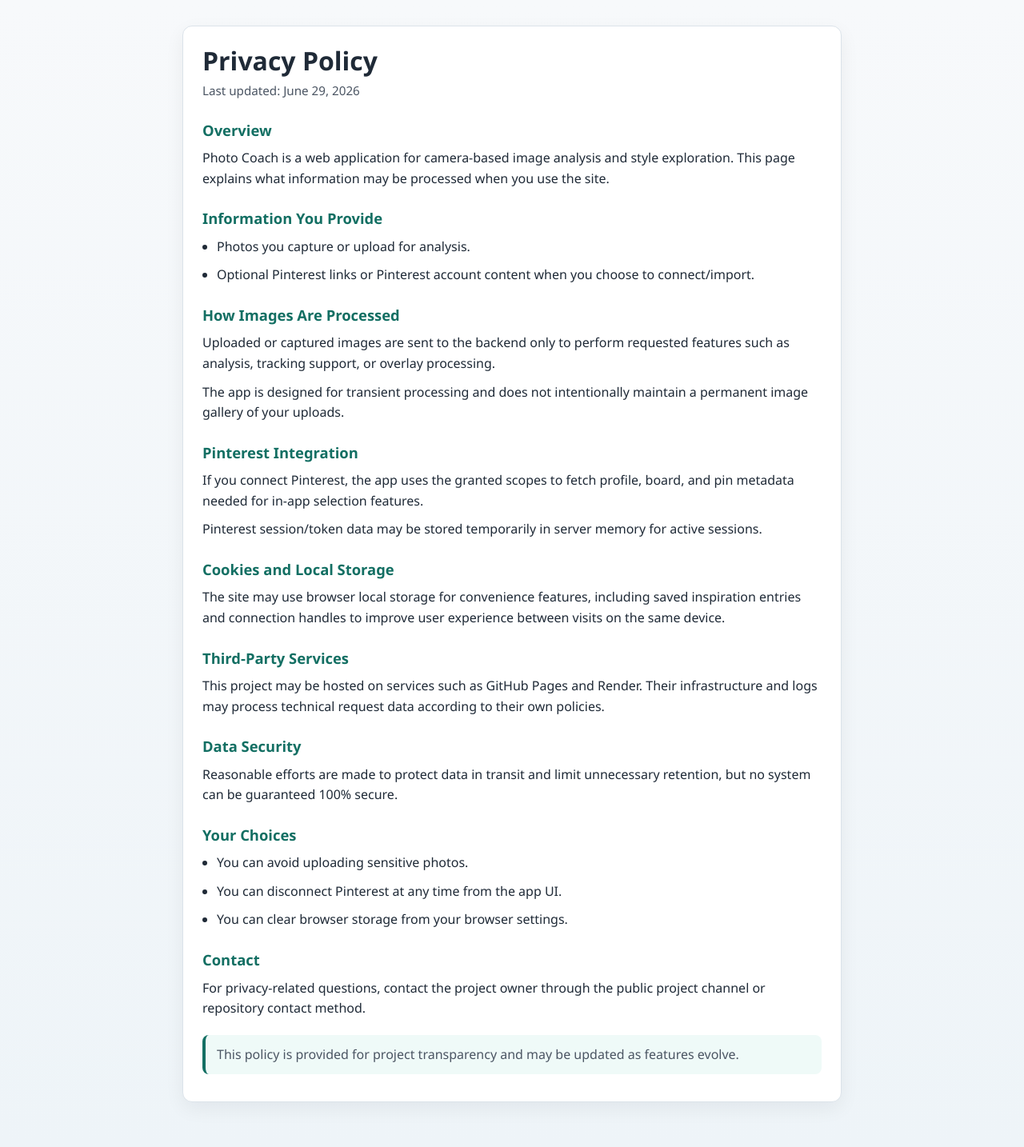
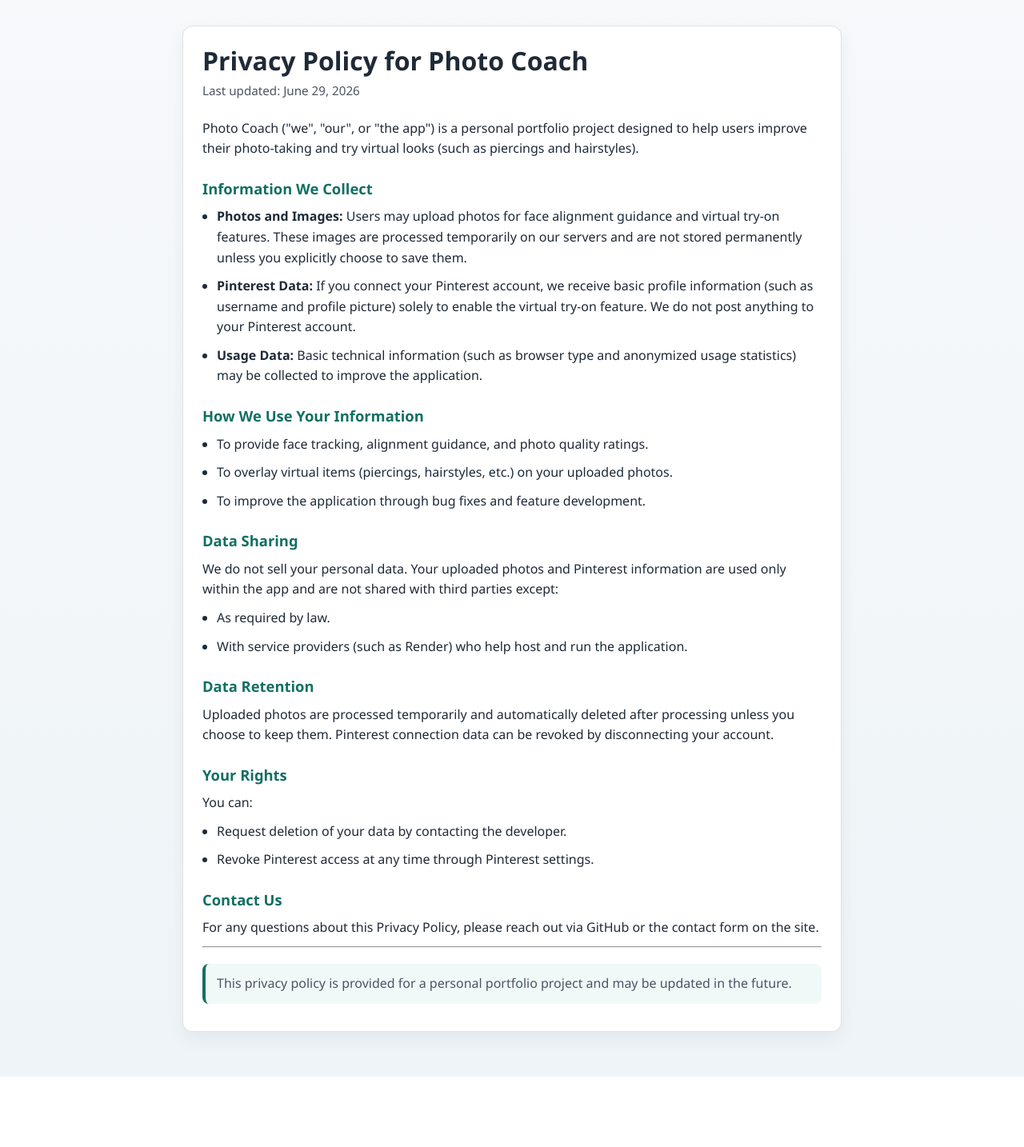
Before and after one commit to SoshBigRed22/Photo_Coach, a Flask app: template templates/privacy-policy.html in a window 1280 px wide. Shown: the whole page at 80% size. After the commit the page ends 1346 px from the top, so only its background shows below. Run offline with Flask 3, Linux system fonts and the light colour scheme; the template is opened without the code that fills it, so the values that code supplies are empty.

Commit message:
Revise privacy policy for Photo Coach application
Updated the privacy policy to reflect new features and data handling practices.

```diff
--- a/templates/privacy-policy.html
+++ b/templates/privacy-policy.html
@@ -86,73 +86,68 @@
 <body>
   <main class="wrap">
     <article class="card">
-      <h1>Privacy Policy</h1>
+      <h1>Privacy Policy for Photo Coach</h1>
       <p class="updated">Last updated: June 29, 2026</p>
 
-      <h2>Overview</h2>
       <p>
-        Photo Coach is a web application for camera-based image analysis and style exploration. This page explains
-        what information may be processed when you use the site.
+        Photo Coach ("we", "our", or "the app") is a personal portfolio project designed to help users improve
+        their photo-taking and try virtual looks (such as piercings and hairstyles).
       </p>
 
-      <h2>Information You Provide</h2>
+      <h2>Information We Collect</h2>
       <ul>
-        <li>Photos you capture or upload for analysis.</li>
-        <li>Optional Pinterest links or Pinterest account content when you choose to connect/import.</li>
+        <li>
+          <strong>Photos and Images:</strong> Users may upload photos for face alignment guidance and virtual try-on
+          features. These images are processed temporarily on our servers and are not stored permanently unless you
+          explicitly choose to save them.
+        </li>
+        <li>
+          <strong>Pinterest Data:</strong> If you connect your Pinterest account, we receive basic profile information
+          (such as username and profile picture) solely to enable the virtual try-on feature. We do not post anything
+          to your Pinterest account.
+        </li>
+        <li>
+          <strong>Usage Data:</strong> Basic technical information (such as browser type and anonymized usage
+          statistics) may be collected to improve the application.
+        </li>
       </ul>
 
-      <h2>How Images Are Processed</h2>
+      <h2>How We Use Your Information</h2>
+      <ul>
+        <li>To provide face tracking, alignment guidance, and photo quality ratings.</li>
+        <li>To overlay virtual items (piercings, hairstyles, etc.) on your uploaded photos.</li>
+        <li>To improve the application through bug fixes and feature development.</li>
+      </ul>
+
+      <h2>Data Sharing</h2>
+      <p>We do not sell your personal data. Your uploaded photos and Pinterest information are used only within the app and are not shared with third parties except:</p>
+      <ul>
+        <li>As required by law.</li>
+        <li>With service providers (such as Render) who help host and run the application.</li>
+      </ul>
+
+      <h2>Data Retention</h2>
       <p>
-        Uploaded or captured images are sent to the backend only to perform requested features such as analysis,
-        tracking support, or overlay processing.
-      </p>
-      <p>
-        The app is designed for transient processing and does not intentionally maintain a permanent image gallery
-        of your uploads.
+        Uploaded photos are processed temporarily and automatically deleted after processing unless you choose to keep
+        them. Pinterest connection data can be revoked by disconnecting your account.
       </p>
 
-      <h2>Pinterest Integration</h2>
+      <h2>Your Rights</h2>
+      <p>You can:</p>
+      <ul>
+        <li>Request deletion of your data by contacting the developer.</li>
+        <li>Revoke Pinterest access at any time through Pinterest settings.</li>
+      </ul>
+
+      <h2>Contact Us</h2>
       <p>
-        If you connect Pinterest, the app uses the granted scopes to fetch profile, board, and pin metadata needed
-        for in-app selection features.
-      </p>
-      <p>
-        Pinterest session/token data may be stored temporarily in server memory for active sessions.
+        For any questions about this Privacy Policy, please reach out via GitHub or the contact form on the site.
       </p>
 
-      <h2>Cookies and Local Storage</h2>
-      <p>
-        The site may use browser local storage for convenience features, including saved inspiration entries and
-        connection handles to improve user experience between visits on the same device.
-      </p>
-
-      <h2>Third-Party Services</h2>
-      <p>
-        This project may be hosted on services such as GitHub Pages and Render. Their infrastructure and logs may
-        process technical request data according to their own policies.
-      </p>
-
-      <h2>Data Security</h2>
-      <p>
-        Reasonable efforts are made to protect data in transit and limit unnecessary retention, but no system can be
-        guaranteed 100% secure.
-      </p>
-
-      <h2>Your Choices</h2>
-      <ul>
-        <li>You can avoid uploading sensitive photos.</li>
-        <li>You can disconnect Pinterest at any time from the app UI.</li>
-        <li>You can clear browser storage from your browser settings.</li>
-      </ul>
-
-      <h2>Contact</h2>
-      <p>
-        For privacy-related questions, contact the project owner through the public project channel or repository
-        contact method.
-      </p>
+      <hr>
 
       <p class="note">
-        This policy is provided for project transparency and may be updated as features evolve.
+        This privacy policy is provided for a personal portfolio project and may be updated in the future.
       </p>
     </article>
   </main>
```
